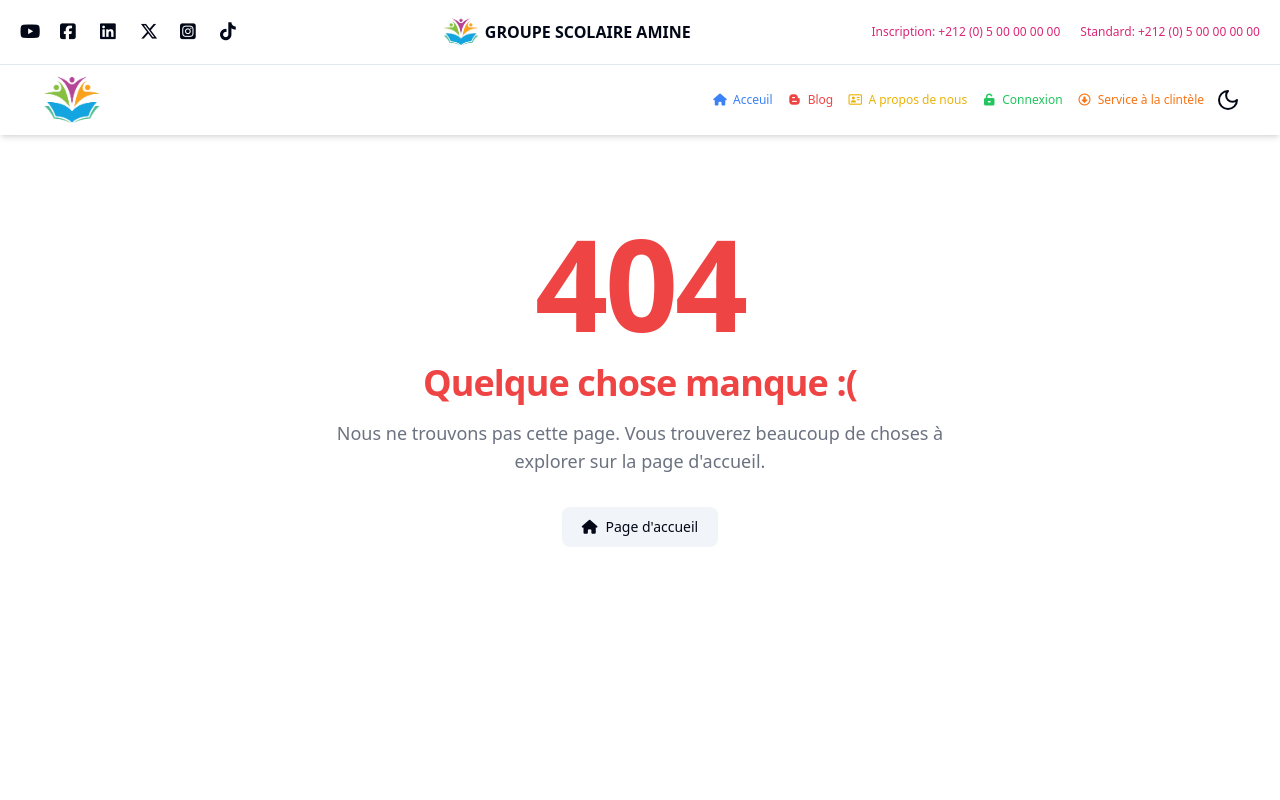
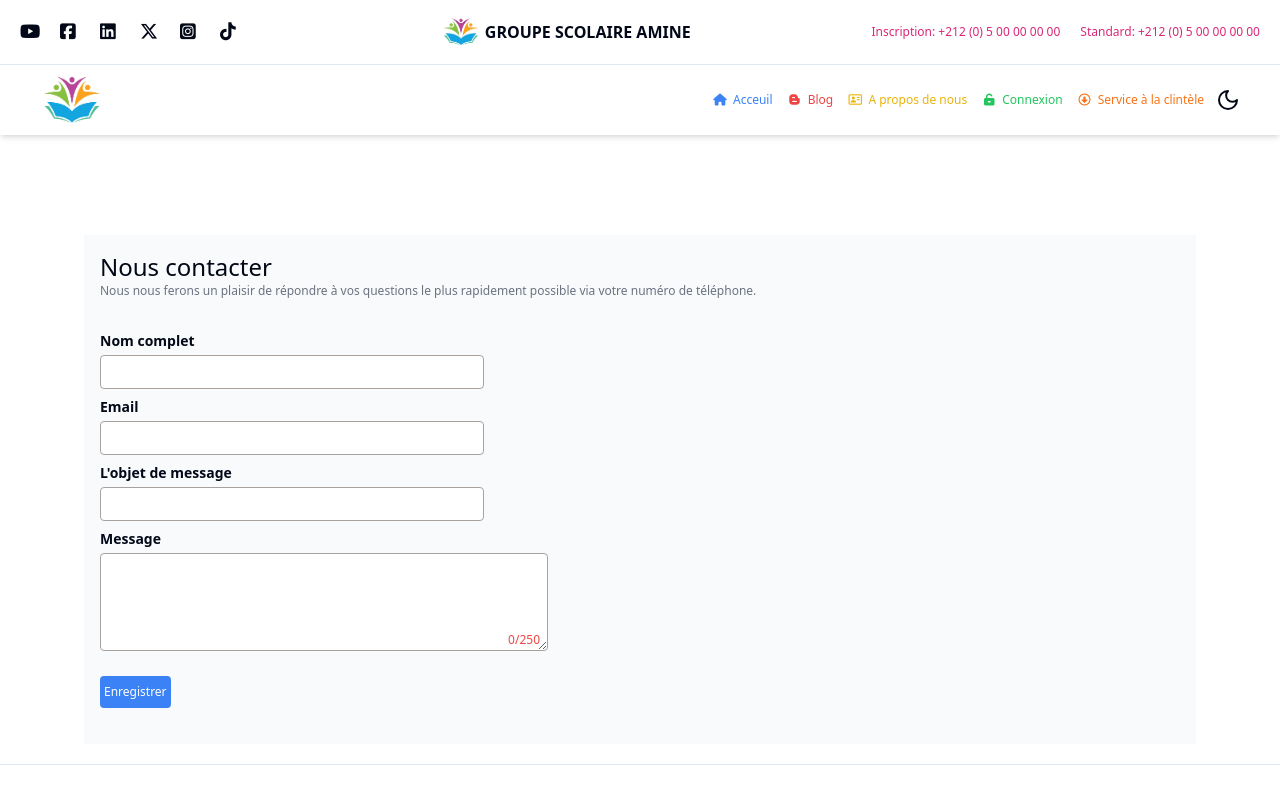
Before and after one commit to amineakkour/school-management, a React (Vite) app in the folder frontend/: page /contact in a window 1280 px wide. Shown: the top 800 px of the page. Built offline with nearby package versions, Linux system fonts and the light colour scheme.

Commit message:
Create Contact Page

```diff
--- a/frontend/src/App.jsx
+++ b/frontend/src/App.jsx
@@ -3,6 +3,7 @@ import StudentLogin from "./views/student/StudentLogin";
 import TeacherLogin from "./views/teacher/TeacherLogin";
 import AdminLogin from "./views/admin/AdminLogin";
 import Home from "./views/guest/Home";
+import Contact from "./views/guest/Contact";
 import Blog from "./views/guest/Blog";
 import MainLayout from "./Layout/MainLayout";
 import AboutUs from "./views/guest/AboutUs";
@@ -20,6 +21,7 @@ function App() {
           <Route element={<MainLayout />}>
             <Route index element={<Home />} />
             <Route path="blog" element={<Blog />} />
+            <Route path="contact" element={<Contact />} />
             <Route path="a-propos-de-nous" element={<AboutUs />} />
           </Route>
 
--- a/frontend/src/components/Navbar.jsx
+++ b/frontend/src/components/Navbar.jsx
@@ -39,8 +39,8 @@ function DropDownItem() {
       {isOpen &&
         <ul ref={ulElement} className="md:absolute p-2 w-full mt-2 up-to-down bg-secondary rounded-sm text-primary" style={{zIndex: "999"}}>
           <li className="hover:underline"><Link className="drop-down-item" to={"/payer-frais"}>Payer Frais</Link></li>
-          <li className="hover:underline"><Link className="drop-down-item" to={"/"}>Pre-Inscription</Link></li>
-          <li className="hover:underline"><Link className="drop-down-item" to={"/"}>Nous contacter</Link></li>
+          <li className="hover:underline"><Link className="drop-down-item" to={"/pre-inscription"}>Pre-Inscription</Link></li>
+          <li className="hover:underline"><Link className="drop-down-item" to={"/contact"}>Nous contacter</Link></li>
         </ul>
       }
     </li>
--- /dev/null
+++ b/frontend/src/views/guest/Contact.jsx
@@ -0,0 +1,65 @@
+import React, { useState } from 'react';
+import { z } from 'zod';
+import { useForm } from 'react-hook-form';
+import { zodResolver } from '@hookform/resolvers/zod';
+
+const contactSchema = z.object({
+  fullName: z.string().nonempty("Le nom complet est requis"),
+  messageObject: z.string().nonempty("L'objet est requis"),
+  email: z.string().email("Email invalide").nonempty("L'email est requis"),
+  message: z.string().min(50, "Le message doit contenir 50 caractères au minimum").max(250, "Le message doit contenir 250 caractères au maximum").nonempty("Le message est requis"),
+});
+
+function Contact(props) {
+  const [messageCounter, setMessageCounter] = useState(0);
+  const { register, handleSubmit, formState: { errors } } = useForm({
+    resolver: zodResolver(contactSchema),
+  });
+
+  const onSubmit = (data) => {
+    console.log(data);
+  };
+
+  return (
+    <div className="bg-gray-50 p-4">
+      <h1 className="text-2xl">Nous contacter</h1>
+      <div className="text-gray-500 text-xs mb-8">Nous nous ferons un plaisir de répondre à vos questions le plus rapidement possible via votre numéro de téléphone.</div>
+
+      <form onSubmit={handleSubmit(onSubmit)}>
+        <div className="my-2">
+          <label className="block mb-1 font-semibold">Nom complet</label>
+          <input type="text" {...register('fullName')} className="input-1 max-w-96 text-xs" />
+          {errors.fullName && <div className="text-red-500 text-xs">{errors.fullName.message}</div>}
+        </div>
+
+        <div className="my-2">
+          <label className="block mb-1 font-semibold">Email</label>
+          <input type="text" {...register('email')} className="input-1 max-w-96 text-xs" />
+          {errors.email && <div className="text-red-500 text-xs">{errors.email.message}</div>}
+        </div>
+
+        <div className="my-2">
+          <label className="block mb-1 font-semibold">L'objet de message</label>
+          <input type="text" {...register('messageObject')} className="input-1 max-w-96 text-xs" />
+          {errors.messageObject && <div className="text-red-500 text-xs">{errors.messageObject.message}</div>}
+        </div>
+
+        <div className="my-2 max-w-md">
+          <label className="block mb-1 font-semibold">Message</label>
+          <div className="relative">
+            <textarea {...register('message')} className="input-1 text-xs" rows="5" onChange={(e) => setMessageCounter(e.target.value.length)} ></textarea>
+
+            <span className={`absolute bottom-2 right-2 text-xs ${(messageCounter < 50 || messageCounter > 250) ? "text-red-500" : "text-gray-500"}`}>{messageCounter}/250</span>
+          </div>
+          {errors.message && <div className="text-red-500 text-xs">{errors.message.message}</div>}
+        </div>
+
+        <div className="my-5">
+          <button type="submit" className="button-1">Enregistrer</button>
+        </div>
+      </form>
+    </div>
+  );
+}
+
+export default Contact;
```
